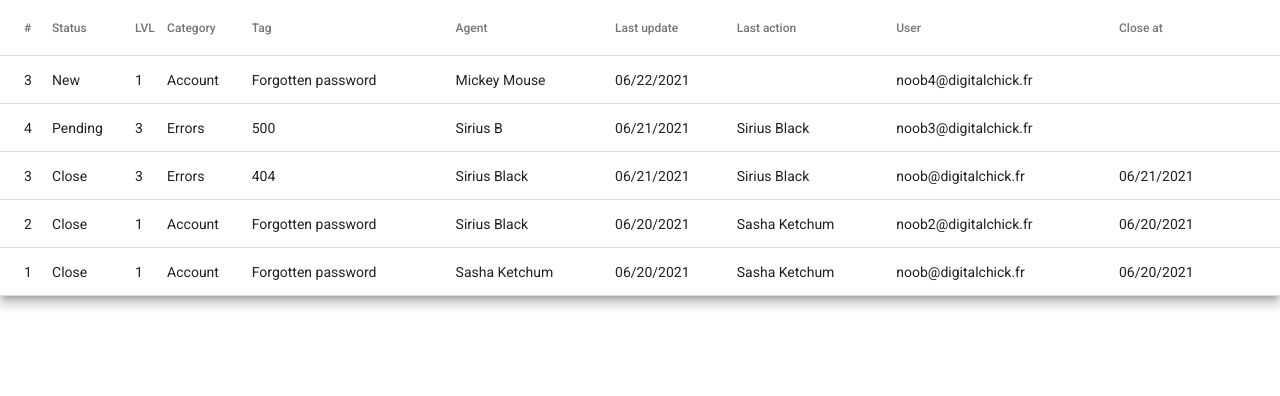
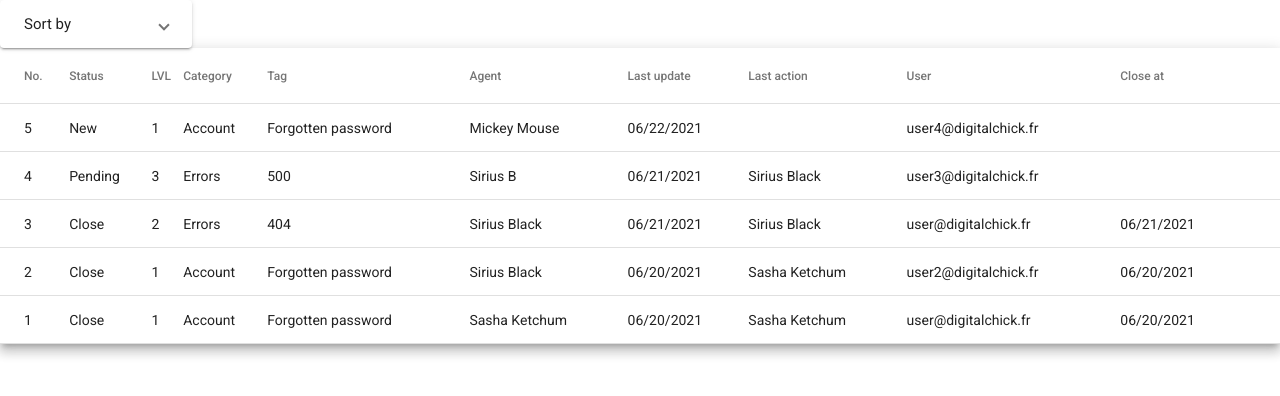
Before and after one commit to chanoir2303/angular-dc_ticket, an Angular app: page / in a window 1280 px wide. Shown: the top 396 px of the page. Built offline with nearby package versions, Linux system fonts and the light colour scheme.

Commit message:
add backlog-selector && modify backlog

```diff
--- a/src/app/app.component.html
+++ b/src/app/app.component.html
@@ -1 +1,2 @@
+<app-backlog-selector></app-backlog-selector>
 <app-backlog></app-backlog>
--- /dev/null
+++ b/src/app/backlog-selector/backlog-selector.component.css
@@ -0,0 +1,7 @@
+.mat-form-field + .mat-form-field {
+  margin-left: 8px;
+}
+
+mat-expansion-panel {
+  width: 15%;
+}
--- /dev/null
+++ b/src/app/backlog-selector/backlog-selector.component.html
@@ -0,0 +1,28 @@
+<mat-accordion>
+  <mat-expansion-panel (opened)="panelOpenState = true"
+                       (closed)="panelOpenState = false">
+    <mat-expansion-panel-header>
+      <mat-panel-title>
+        Sort by
+      </mat-panel-title>
+    </mat-expansion-panel-header>
+    <mat-slide-toggle
+      [color]="color"
+      [checked]="checked"
+      [disabled]="disabled">
+      Last creation
+    </mat-slide-toggle>
+    <mat-slide-toggle
+      [color]="color"
+      [checked]="checked"
+      [disabled]="disabled">
+      Last update
+    </mat-slide-toggle>
+    <mat-slide-toggle
+      [color]="color"
+      [checked]="checked"
+      [disabled]="disabled">
+      Pending
+    </mat-slide-toggle>
+  </mat-expansion-panel>
+</mat-accordion>
--- /dev/null
+++ b/src/app/backlog-selector/backlog-selector.component.ts
@@ -0,0 +1,22 @@
+import { Component, OnInit } from '@angular/core';
+import { ThemePalette } from "@angular/material/core";
+
+@Component({
+  selector: 'app-backlog-selector',
+  templateUrl: './backlog-selector.component.html',
+  styleUrls: ['./backlog-selector.component.css']
+})
+export class BacklogSelectorComponent implements OnInit {
+
+  panelOpenState = false;
+
+  color: ThemePalette = 'warn';
+  checked = false;
+  disabled = false;
+
+  constructor() { }
+
+  ngOnInit(): void {
+  }
+
+}
--- a/src/app/backlog/backlog.component.html
+++ b/src/app/backlog/backlog.component.html
@@ -1,7 +1,7 @@
 <table mat-table [dataSource]="dataSource" class="mat-elevation-z8 demo-table">
 
   <ng-container matColumnDef="id">
-    <th mat-header-cell *matHeaderCellDef> # </th>
+    <th mat-header-cell *matHeaderCellDef> No. </th>
     <td mat-cell *matCellDef="let ticket"> {{ticket.id}} </td>
   </ng-container>
 
--- a/src/app/mock-ticket.ts
+++ b/src/app/mock-ticket.ts
@@ -2,7 +2,7 @@ import {TicketTemplate} from "./ticket";
 
 export const BACKLOG_DATA: TicketTemplate[] = [
   {
-    id: 3,
+    id: 5,
     status: "New",
     lvl: 1,
     category: "Account",
@@ -10,7 +10,7 @@ export const BACKLOG_DATA: TicketTemplate[] = [
     agent: "Mickey Mouse",
     lastUpdateTimestamp: "06/22/2021",
     lastUpdateAgent: "",
-    userMail: "noob4@digitalchick.fr",
+    userMail: "user4@digitalchick.fr",
     closeTimestamp: ""
   },
   {
@@ -22,19 +22,19 @@ export const BACKLOG_DATA: TicketTemplate[] = [
     agent: "Sirius B",
     lastUpdateTimestamp: "06/21/2021",
     lastUpdateAgent: "Sirius Black",
-    userMail: "noob3@digitalchick.fr",
+    userMail: "user3@digitalchick.fr",
     closeTimestamp: ""
   },
   {
     id: 3,
     status: "Close",
-    lvl: 3,
+    lvl: 2,
     category: "Errors",
     tag: "404",
     agent: "Sirius Black",
     lastUpdateTimestamp: "06/21/2021",
     lastUpdateAgent: "Sirius Black",
-    userMail: "noob@digitalchick.fr",
+    userMail: "user@digitalchick.fr",
     closeTimestamp: "06/21/2021"
   },
   {
@@ -46,7 +46,7 @@ export const BACKLOG_DATA: TicketTemplate[] = [
     agent: "Sirius Black",
     lastUpdateTimestamp: "06/20/2021",
     lastUpdateAgent: "Sasha Ketchum",
-    userMail: "noob2@digitalchick.fr",
+    userMail: "user2@digitalchick.fr",
     closeTimestamp: "06/20/2021"
   },
   {
@@ -58,7 +58,7 @@ export const BACKLOG_DATA: TicketTemplate[] = [
     agent: "Sasha Ketchum",
     lastUpdateTimestamp: "06/20/2021",
     lastUpdateAgent: "Sasha Ketchum",
-    userMail: "noob@digitalchick.fr",
+    userMail: "user@digitalchick.fr",
     closeTimestamp: "06/20/2021"
   }
 ];
```
Also changed, not shown: src/app/app.module.ts (+17 -5 lines), 1 other file (tests, documents, lock files or other folders).
